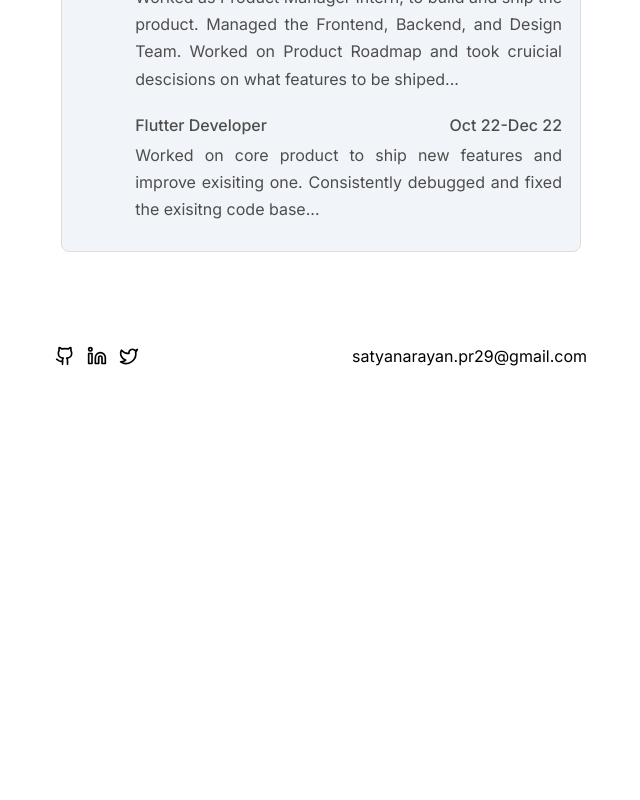
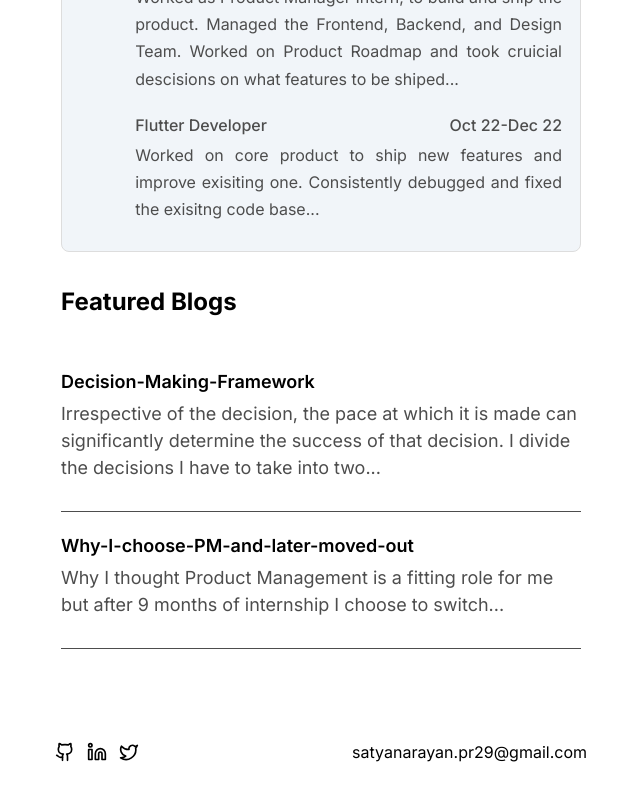
Before and after one commit to SatyanarayanPrashar/satyabuilds, a Next.js app: page / in a window 1280 px wide. Shown: the part 972-1772 px from the top of the page, without its empty margins (319-959 px from the left). Before the commit the page ends 1380 px from the top, so only its background shows below. Built offline with nearby package versions, Linux system fonts and the light colour scheme.

Commit message:
added featured blogs on landing

```diff
--- a/app/(landing)/_components/feature.tsx
+++ b/app/(landing)/_components/feature.tsx
@@ -1,7 +1,9 @@
 "use client";
 
+import { Blogbox } from "@/components/blogBox";
 import { Projectbox } from "@/components/projectContainer";
 import { Workbox } from "@/components/workbox";
+import Link from "next/link";
 import { useMediaQuery } from "usehooks-ts";
 
 export const Feature = () => {
@@ -18,6 +20,15 @@ export const Feature = () => {
             <div className={isMobile? "block gap-x-5" : "flex flex-col gap-5" }>
                 <Workbox />
             </div>
+            <div className={isMobile? "block gap-x-5" : "flex flex-col gap-5" }>
+                <h1 className="mt-[2rem] text-[1.5rem] leading-9 font-bold mb-7">Featured Blogs</h1>
+                <Link href={"/blogs/Decision-Making-Framework/"}>
+                    <Blogbox title="Decision-Making-Framework" description="Irrespective of the decision, the pace at which it is made can significantly determine the success of that decision. I divide the decisions I have to take into two..." />
+                </Link>
+                <Link href={"/blogs/Why-I-choose-PM-and-later-moved-out/"}>
+                    <Blogbox title="Why-I-choose-PM-and-later-moved-out" description="Why I thought Product Management is a fitting role for me but after 9 months of internship I choose to switch..." />
+                </Link>
+            </div>
         </div>
     )
 }
```
